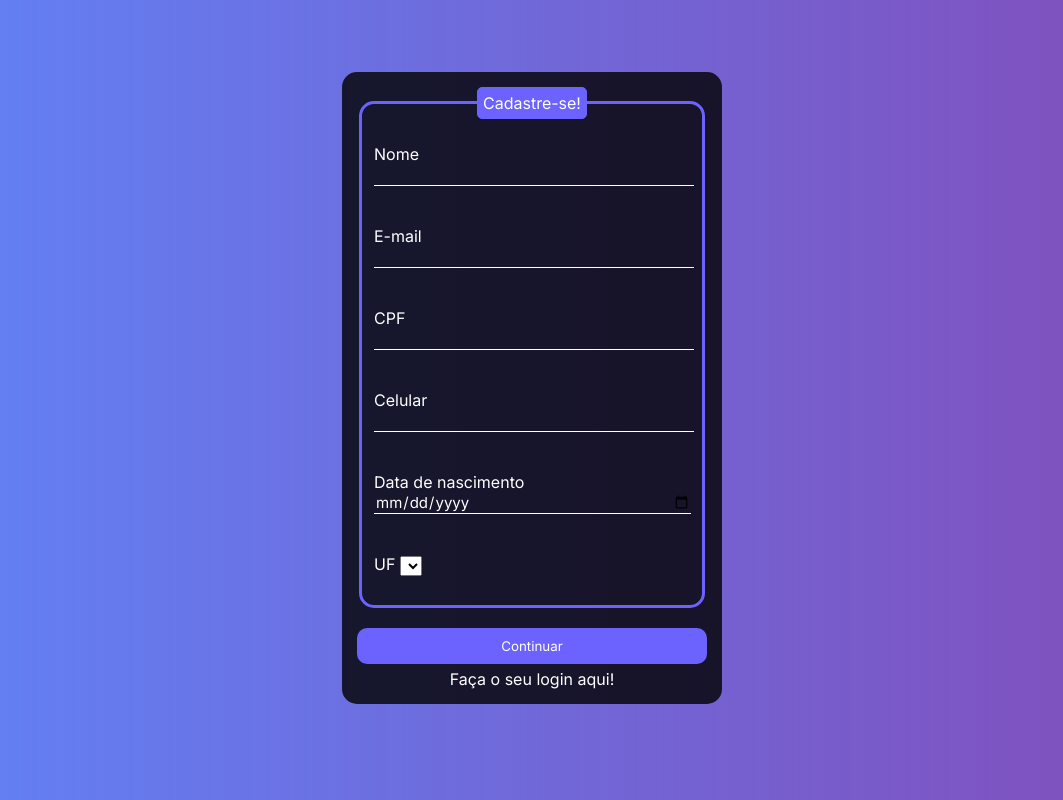
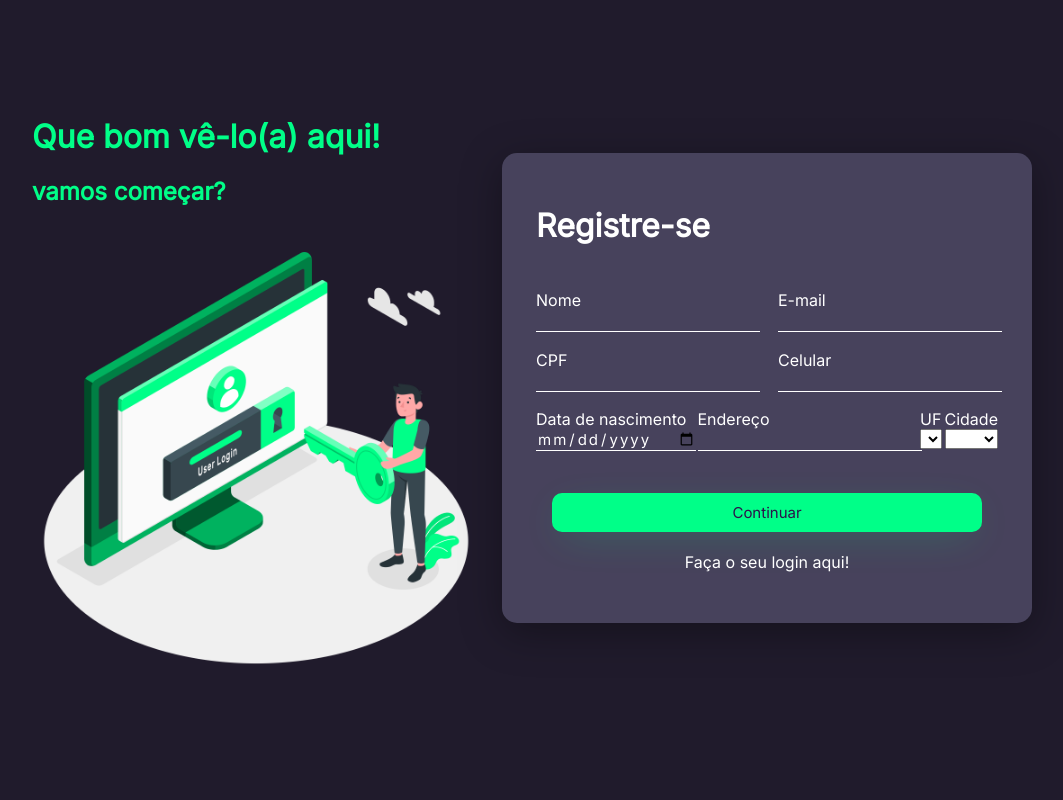
Before and after one commit to JoaoPauloWillCB/CRUD, a PHP site: page /View/formCad.php in a window 1280 px wide. Shown: the whole page, without its empty margins (108-1171 px from the left). Run offline with PHP 8.4, Linux system fonts and the light colour scheme; lists and menus that the app fills with data are empty.

Commit message:
att css Formulário de cadastro

```diff
--- a/View/formCad.php
+++ b/View/formCad.php
@@ -8,61 +8,66 @@
     <meta charset="UTF-8">
     <meta name="viewport" content="width=device-width, initial-scale=1.0">
     <link rel="stylesheet" href="../assets/css/formCad.css">
-    <title>CRUD-Sabanco</title>
+    <title>CRUD</title>
 </head>
 <body>
-    <div class="box">
-        <form name="formulario1" action="../Model/create.php" method="post">
-            <fieldset>
-                <legend>Cadastre-se!</legend>
-                <br>
+<div class="box">
+        <div class="box-img">
+            <h1>Que bom vê-lo(a) aqui!</h1>
+            <h2>vamos começar?</h2>
+            <img src="../assets/img/formCad.png" alt="Formulário">
+        </div>
+        <form class="input-group" name="formulario1" action="../Model/create.php" method="post">
+            <h1>Registre-se</h1>
+            <div class="main-form">
                 <div class="input-box">
                     <label for="nome">Nome</label>
                     <input type="text" name="nome" id="nome" class="input-user"required>
                 </div>
-                <br><br>
+
                 <div class="input-box">
                     <label for="email">E-mail</label>
                     <input type="email" name="email" id="email" class="input-user"required>
                 </div>
-                <br><br>
+
                 <div class="input-box">
                     <label for="cpf">CPF</label>
                     <input type="number" name="cpf" id="cpf" class="input-user" required>
                 </div>
-                <br><br>
+
                 <div class="input-box">
                     <label for="celular">Celular</label>
                     <input type="number" name="celular" id="celular" class="input-user" required>
                 </div>
-                <br><br>
+
                 <div class="input-box">
                     <label for="data-nasc">Data de nascimento</label>
                     <input type="date" name="data-nasc" id="data-nasc" class="input-user" require>
                 </div>
-                <br><br>
+
+                <div class="input-box">
+                    <label for="endereco">Endereço</label>
+                    <input type="text" name="endereco" id="endereco" class="input-user" required>
+                </div>
+
                 <div class="input-box">
                     <label for="uf">UF</label>
                     <select name="estado" id="uf">
                         <option></option>
                     </select>
                 </div>
-                <br><br>
+
+                <div class="input-box">
                     <label for="cidade">Cidade</label>
-                    <select id="cidade" name="cidade">
-                     </select>
-                <br><br>
-                <div class="input-box">
-                    <label for="endereco">Endereço</label>
-                    <input type="text" name="endereco" id="endereco" class="input-user" required>
+                    <select id="cidade" name="cidade"></select>
                 </div>
-                <br><br>
+            </div>
 
-            </fieldset>
-            <br>
-            <button type="submit" name="submit" id="submit">Continuar</button>
-            <br>
-            <a id="login" href="login.php">Faça o seu login aqui!</a>
+            <div class="submit-form">
+                <button type="submit" name="submit" id="submit">Continuar</button>
+                <br>
+                <a id="login" href="login.php">Faça o seu login aqui!</a>
+            </div>
         </form>
     </div>
     <script src="../Script/script.js"></script>
--- a/View/login.php
+++ b/View/login.php
@@ -9,8 +9,8 @@
 <body>
     <div class="main">
         <div class="box_img">
-            <h1>Faça seu login</h1>
-            <h2>e entre para o nosso time!</h2>
+            <h1>Seja Bem-Vindo(a) de volta!</h1>
+            <h2>faça seu login para continuar.</h2>
             <img src="../assets/img/login.png" alt="Login">
         </div>
 
--- a/assets/css/formCad.css
+++ b/assets/css/formCad.css
@@ -10,43 +10,63 @@ body{
     display: flex;
     justify-content: center;
     align-items: center;
-    background-image: linear-gradient(to right, rgb(96, 131, 247), rgba(85, 16, 163, 0.74));
+    background-color: #201b2c;
 }
 
-/*----------CAMPOS DE CADASTRO----------*/
 .box{
-    width: 350px;
-    color: white;
-    position: absolute;
-    background-color: rgba(0, 0, 0, 0.8);
-    padding: 15px;
+    display: flex;
+    flex-direction: row;
+    justify-content: space-between;
+    align-items: center;
+    padding: 30px;
+    width: 1000px;
     border-radius: 15px;
 }
 
-fieldset{
-    height: 500px;
-    display: flex;
-    flex-direction: column;
-    flex-wrap: nowrap;
-    overflow-y: scroll;
-    scrollbar-color: rgba(0, 0, 0, 0.4) rgba(0, 0, 0, 0);
-    border: 3px solid #6c63ff;
-    border-radius: 15px;
+.box-img{
+    color: #00ff88;
+    text-align: justify;
 }
 
-legend{
-    border: 1px solid #6c63ff;
-    padding: 5px;
-    text-align: center;
-    background-color: #6c63ff;
-    border-radius: 5px;
+.box-img img{
+    width: 450px;
+    height: 450px;
+    padding-right: 20px;
+}
+
+.input-group{
+    color: white;
+    width: 600px;
+    height: 450px;
+    display: flex;
+    justify-content: center;
+    flex-direction: column;
+    background-color: #47425c;
+    padding: 10px;
+    border-radius: 15px;
+    box-shadow: 0px 10px 40px #00000056;
+}
+
+.input-group h1{
+    padding-top: 2rem;
+    padding-left: 1.5rem;
+}
+
+.main-form{
+    display: flex;
+    flex-wrap: wrap;
+    justify-content: space-between;
+    padding: 1.5rem;
 }
 
 .input-box{
-    position: relative;
+    display: flex;
+    flex-direction: column;
+    margin-bottom: 1.1rem;
+
 }
 
-.input-user{
+input{
     background: none;
     border: none;
     border-bottom: 1px solid white;
@@ -54,29 +74,36 @@ legend{
     color: white;
     font-size: 15px;
     width: 100%;
+    letter-spacing: 2px;
 }
 
-/*----------BOTÕES----------*/
-#submit{
-    width: 100%;
-    background-color: #6c63ff;
-    color: white;
+.submit-form{
+    display: flex;
+    flex-direction: column;
+    justify-content: center;
+    align-items: center;
+    padding-bottom: 2rem;
+}
+
+.submit-form button{
+    background-color: #00ff88;
+    color: #2b134b;
+    width: 430px;
+    font-size: 15px;
     border: none;
     padding: 10px;
     border-radius: 10px;
+    box-shadow: 0px 10px 40px -12px #00ff8052;
 }
 
-#submit:hover{
-    background-color: #6b63fff1;
+.submit-form button:hover{
+    background-color: #00d873;
     cursor: pointer;
 }
 
-/*----------LINK LOGIN----------*/
-#login{
-    margin-top: 5px;
+.submit-form a{
+    text-align: center;
+    text-decoration: none;
     color: white;
-    text-decoration: none;
-    display: flex;
-    justify-content: center;
-    text-align: center;
+    padding-bottom: 20px;
 }
```
Also changed, not shown: assets/img/formCad.png (added).
